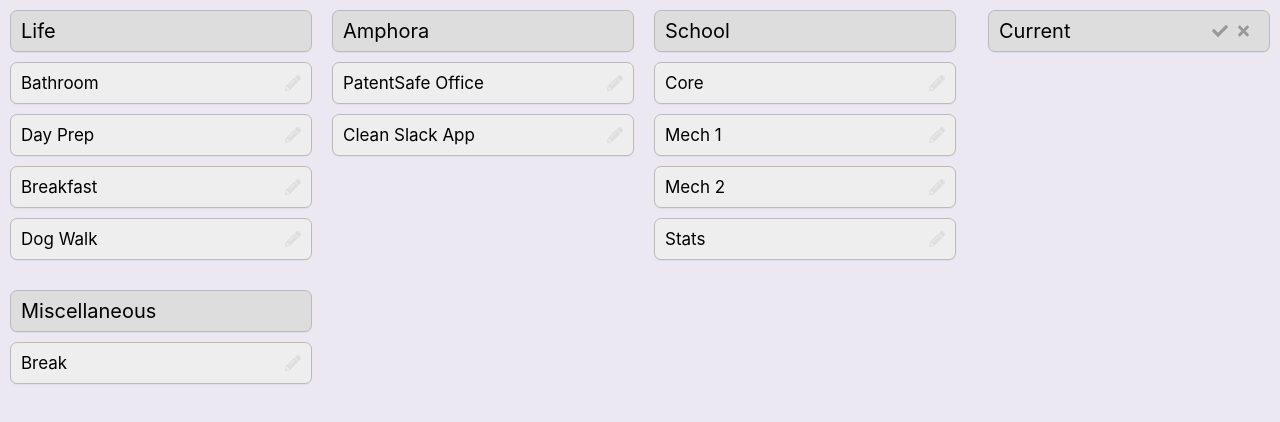
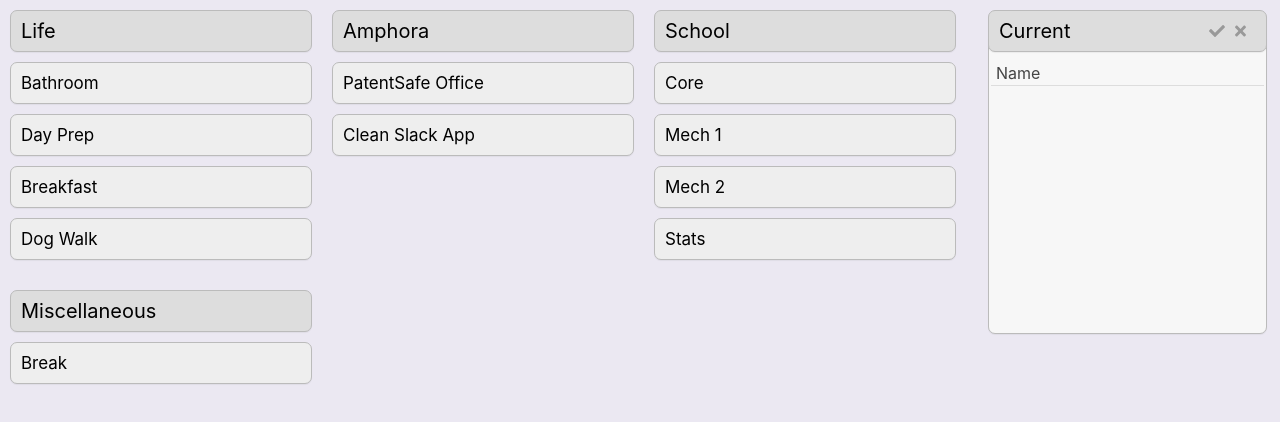
Before and after one commit to joshuacoles/time-management, a React (Create React App) app: page / in a window 1280 px wide. Shown: the top 422 px of the page. Built offline with nearby package versions, Linux system fonts and the light colour scheme; the HTML template or start-up script is replaced by a standard one.

Commit message:
Add some more styling, the inputs will probably change to Material UI because I can't seem to get them quite right (but wanted to commit to keep it around incase)

```diff
--- a/package.json
+++ b/package.json
@@ -6,6 +6,7 @@
     "@fortawesome/fontawesome-svg-core": "^1.2.22",
     "@fortawesome/free-solid-svg-icons": "^5.10.2",
     "@fortawesome/react-fontawesome": "^0.1.4",
+    "classnames": "^2.2.6",
     "react": "^16.9.0",
     "react-dom": "^16.9.0",
     "react-scripts": "3.1.1",
--- a/src/App.css
+++ b/src/App.css
@@ -70,3 +70,11 @@
     flex-grow: 1;
     justify-content: flex-end;
 }
+
+.savedTimer .saved-edit-icon {
+    display: none;
+}
+
+.savedTimer:hover .saved-edit-icon {
+    display: initial;
+}
--- a/src/App.js
+++ b/src/App.js
@@ -2,7 +2,7 @@ import React from 'react';
 import './App.css';
 
 import { data } from './data';
-import { Timer, TimerArea } from './UI';
+import { Pill, Timer, TimerArea } from './UI';
 import { faCheck, faTimes } from '@fortawesome/free-solid-svg-icons';
 import { FontAwesomeIcon } from '@fortawesome/react-fontawesome';
 
@@ -28,6 +28,115 @@ function CurrentTimer() {
     />;
 }
 
+function CurrentTimer2() {
+    return (
+        <div style={{ width: '100%', margin: '10px', marginLeft: '7%', marginRight: '15px' }}>
+            <Pill style={{ backgroundColor: '#ddd', width: '100%', margin: '0', zIndex: '10', position: 'relative' }}>
+                <span style={{ margin: '10px', fontSize: '20px', }}>Current</span>
+
+                <span style={{ margin: '10px', marginRight: '20px' }}>
+                    <FontAwesomeIcon icon={faCheck} size={'14px'} color={'#999'}
+                                     style={{ paddingRight: '10px' }}/>
+
+                    <FontAwesomeIcon icon={faTimes} size={'14px'} color={'#999'}/>
+                </span>
+            </Pill>
+
+            <Pill style={{
+                backgroundColor: '#f7f7f7', margin: '0', position: 'relative',
+                height: '300px', top: '-20px',
+                width: '100%',
+
+                display: 'flex',
+                flexDirection: 'column',
+                justifyContent: 'flex-start',
+            }}>
+                {/* Buffer for the -30*/}
+                <div style={{ height: '20px' }}/>
+
+                <div style={{
+                    // display: 'flex',
+                    flexDirection: 'row',
+                    justifyContent: 'space-between',
+                    paddingTop: '10px',
+                    width: '100%',
+                    position: 'relative',
+                    color: '#444',
+                    // fontSize: '10px',
+                }}>
+                    <label htmlFor="name" style={{ fontSize: 'inherit', marginLeft: '7px' }}>Name</label>
+                    <input name="name" style={{
+                        fontSize: 'inherit',
+                        color: 'inherit',
+                        marginRight: '7px',
+                        border: 0,
+                        outline: 0,
+                        backgroundColor: 'transparent',
+                        float: 'right'
+                    }}/>
+
+                    <div className="underline" style={{
+                        backgroundColor: '#ddd',
+                        border: 0,
+                        height: '1px',
+                        marginTop: '2px',
+                        marginLeft: '2.5px',
+                        width: 'calc(100% - 5px)',
+                    }}/>
+                </div>
+            </Pill>
+        </div>
+    );
+}
+
+/*
+input:focus {
+    outline: none
+}
+
+input {
+    width: calc(100% - 2px);
+    margin-left: 1px;
+    padding-bottom: 2px;
+}
+
+input[type=text] {
+    border: 0;
+    cursor: text;
+}
+
+.underline {
+    background-color: #ebebeb;
+    transition: color 0.3s, background 0.3s, border 0.3s, text-shadow 0.3s;
+    z-index: 0;
+    height: 5px;
+    margin-top: -4px;
+    width: 100%;
+}
+
+input:focus ~ .underline {
+    background-color: #4EA6EA;
+}
+*/
+
+/*
+input[type=text] {
+  height:17px;
+  border: 0;
+  width: calc(100% - 2px);
+  margin-left:1px;
+  box-shadow: -8px 10px 0px -7px #ebebeb, 8px 10px 0px -7px #ebebeb;
+  -webkit-transition: box-shadow 0.3s;
+  transition: box-shadow 0.3s;
+}
+input[type=text]:focus {
+  outline: none;
+  box-shadow: -8px 10px 0px -7px #4EA6EA, 8px 10px 0px -7px #4EA6EA;
+}
+
+* */
+
+
 function App() {
     return (
         <div className="App" style={{ display: 'flex', flexDirection: 'row', justifyContent: 'space-between' }}>
@@ -38,7 +147,7 @@ function App() {
             </div>
 
             <div className="current-timer">
-                <CurrentTimer/>
+                <CurrentTimer2/>
             </div>
         </div>
     );
--- a/src/UI.js
+++ b/src/UI.js
@@ -1,15 +1,36 @@
 import { FontAwesomeIcon } from '@fortawesome/react-fontawesome';
-import { faPencilAlt, faRemoveFormat } from '@fortawesome/free-solid-svg-icons';
+import { faPencilAlt } from '@fortawesome/free-solid-svg-icons';
 import React from 'react';
+import classNames from 'classnames';
 
-export const EditIcon = () => <FontAwesomeIcon icon={faPencilAlt} size={'14px'} color={'#dedede'}/>;
+export const EditIcon = (...props) => <FontAwesomeIcon icon={faPencilAlt} size={'14px'} color={'#dedede'} {...props}/>;
 
-export function Timer({ title, rhs = <EditIcon/>, editing = false, titlePillColor = '#eee', style = {}, titleStyle = {} }) {
-    return <div className="box" style={{ backgroundColor: titlePillColor, ...style }}>
+export const Pill = ({ children, className, ...props }) =>
+    <div className={classNames(['box', className])} {...props}>
+        {children}
+    </div>;
+
+export function Timer({
+                          title,
+                          rhs = <EditIcon/>,
+                          editing = false,
+                          titlePillColor = '#eee',
+                          style = {},
+                          titleStyle = {}, pillProps,
+                      }) {
+    return <Pill style={{ backgroundColor: titlePillColor, ...style }} {...pillProps}>
         <span style={{ margin: '10px', fontSize: '17px', ...titleStyle }}>{title}</span>
 
         {rhs && <span style={{ margin: '10px' }}>{rhs}</span>}
-    </div>;
+    </Pill>;
+}
+
+function SavedTimer(props) {
+    return <Timer
+        pillProps={{ className: 'savedTimer' }}
+        rhs={<span className={'saved-edit-icon'}><EditIcon/></span>}
+        {...props}
+    />;
 }
 
 export function TimerArea({ title, items, containerStyle = {}, titleStyle = {} }) {
@@ -19,7 +40,7 @@ export function TimerArea({ title, items, containerStyle = {}, titleStyle = {} }
         </div>
 
         <div>
-            {items.map((item, index) => <Timer title={item} key={title + index}/>)}
+            {items.map((item, index) => <SavedTimer title={item} key={title + index}/>)}
         </div>
     </div>;
 }
```
Also changed, not shown: 1 other file (tests, documents, lock files or other folders).
